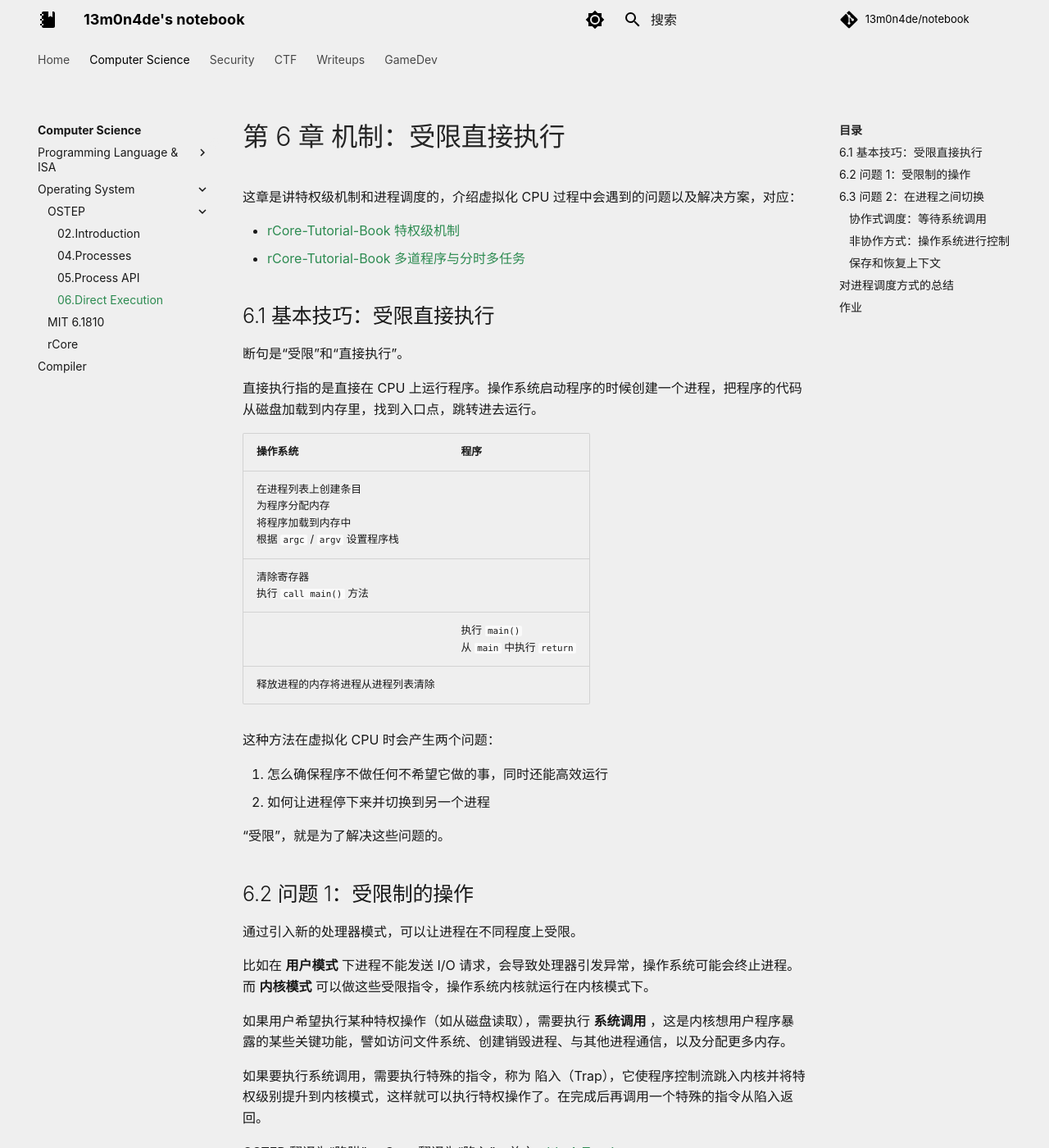
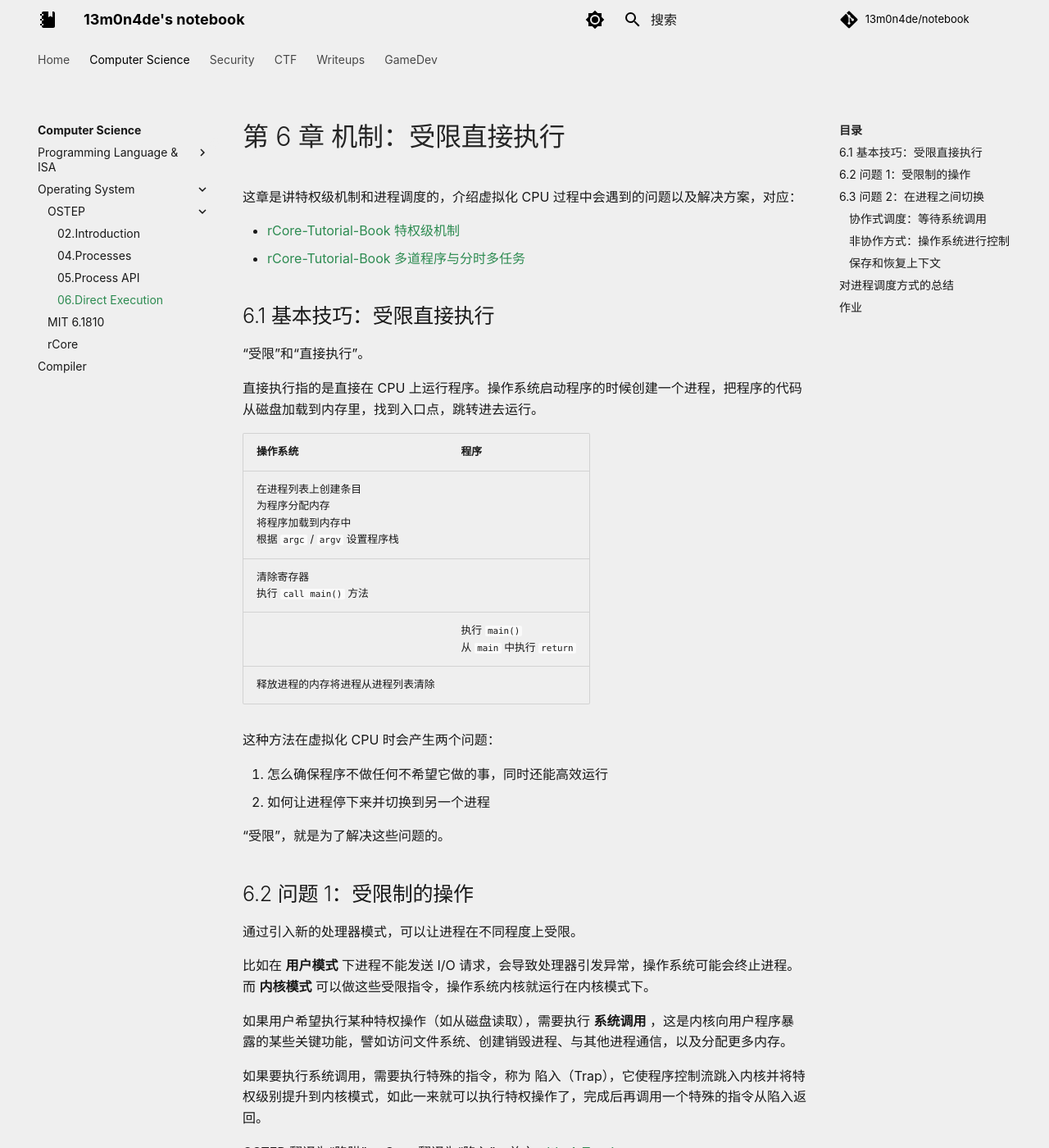
Before and after one commit to 13m0n4de/notebook, an MkDocs documentation site: the page built from docs/cs/os/ostep/06direct_execution.md, in a window 1280 px wide and 1400 px high. Shown: the whole window at 82% size. Built offline with MkDocs 1.6.1 and Material for MkDocs 9.7.7, drawn with Linux system fonts in a browser that asks for light colours; comment, search, counter and statistics services are not loaded; a style sheet for code colours, icons or effects is not loaded; some of the changed text lies outside the part shown.

Commit message:
更新文章 CS > OS > OSTEP > 06.Direct Execution
修复不通顺的地方，以及一些错字

```diff
--- a/docs/cs/os/ostep/06direct_execution.md
+++ b/docs/cs/os/ostep/06direct_execution.md
@@ -7,7 +7,7 @@
 
 ## 6.1 基本技巧：受限直接执行
 
-断句是“受限”和“直接执行”。
+“受限”和“直接执行”。
 
 直接执行指的是直接在 CPU 上运行程序。操作系统启动程序的时候创建一个进程，把程序的代码从磁盘加载到内存里，找到入口点，跳转进去运行。
 
@@ -31,9 +31,9 @@
 
 比如在 **用户模式** 下进程不能发送 I/O 请求，会导致处理器引发异常，操作系统可能会终止进程。而 **内核模式** 可以做这些受限指令，操作系统内核就运行在内核模式下。
 
-如果用户希望执行某种特权操作（如从磁盘读取），需要执行 **系统调用** ，这是内核想用户程序暴露的某些关键功能，譬如访问文件系统、创建销毁进程、与其他进程通信，以及分配更多内存。
+如果用户希望执行某种特权操作（如从磁盘读取），需要执行 **系统调用** ，这是内核向用户程序暴露的某些关键功能，譬如访问文件系统、创建销毁进程、与其他进程通信，以及分配更多内存。
 
-如果要执行系统调用，需要执行特殊的指令，称为 陷入（Trap），它使程序控制流跳入内核并将特权级别提升到内核模式，这样就可以执行特权操作了。在完成后再调用一个特殊的指令从陷入返回。
+如果要执行系统调用，需要执行特殊的指令，称为 陷入（Trap），它使程序控制流跳入内核并将特权级别提升到内核模式，如此一来就可以执行特权操作了，完成后再调用一个特殊的指令从陷入返回。
 
 OSTEP 翻译为“陷阱”，rCore 翻译为“陷入”，总之...[*It's A Trap!*](https://www.youtube.com/watch?v=4F4qzPbcFiA)
 
@@ -73,9 +73,9 @@
 
 ### 非协作方式：操作系统进行控制
 
-为了操作系统重获 CPU 的控制权，人们找到了一个答案：**时钟中断（timer interrupt）**。
+关于操作系统如何重获 CPU 的控制权，人们找到了一个答案：**时钟中断（timer interrupt）**。
 
-时钟设备可以编程为每隔几毫秒产生一次中断，产生中断时当前正在运行的进程会被暂停，转而运行操作系统中预先配置的中断处理程序（interrupt handler），这样操作系统就重新获得了 CPU 的控制权。
+时钟设备可以编程为每隔几毫秒产生一次中断，中断时当前正在运行的进程会被暂停，转而运行操作系统中预先配置的中断处理程序（interrupt handler），这样操作系统就重新获得了 CPU 的控制权。
 
 ### 保存和恢复上下文
 
```
